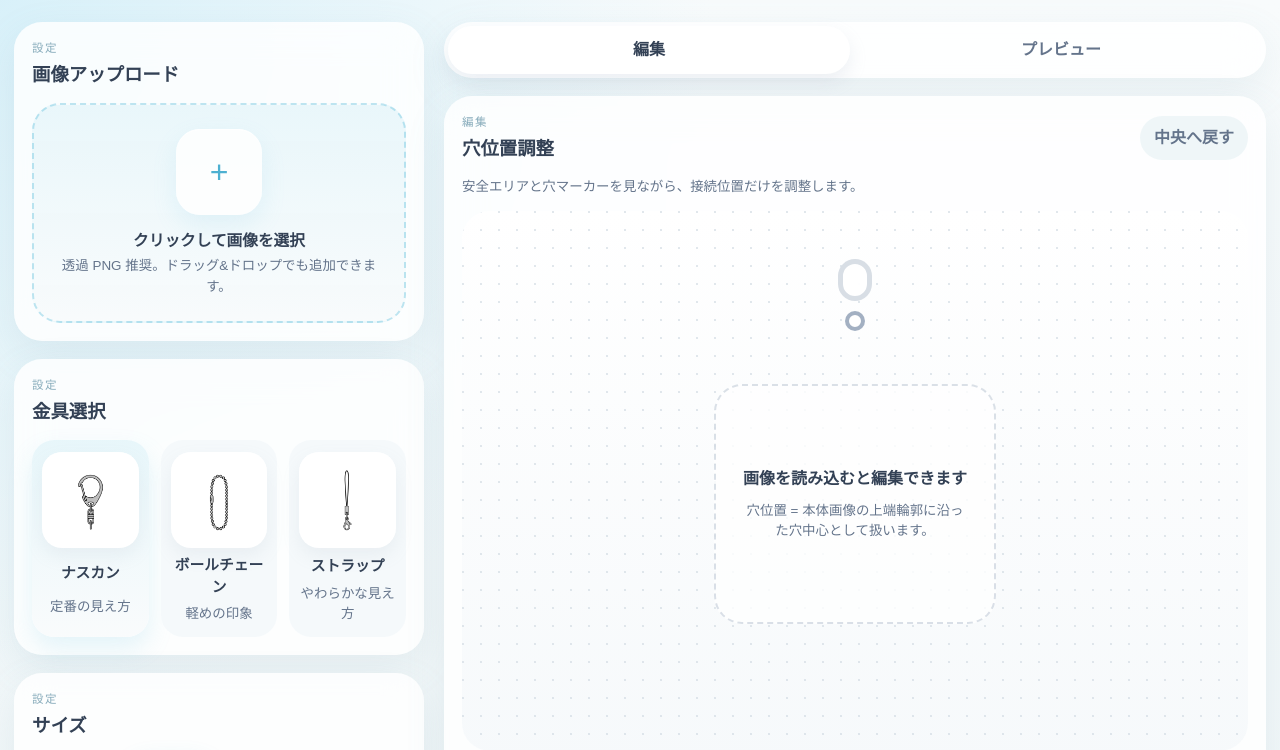
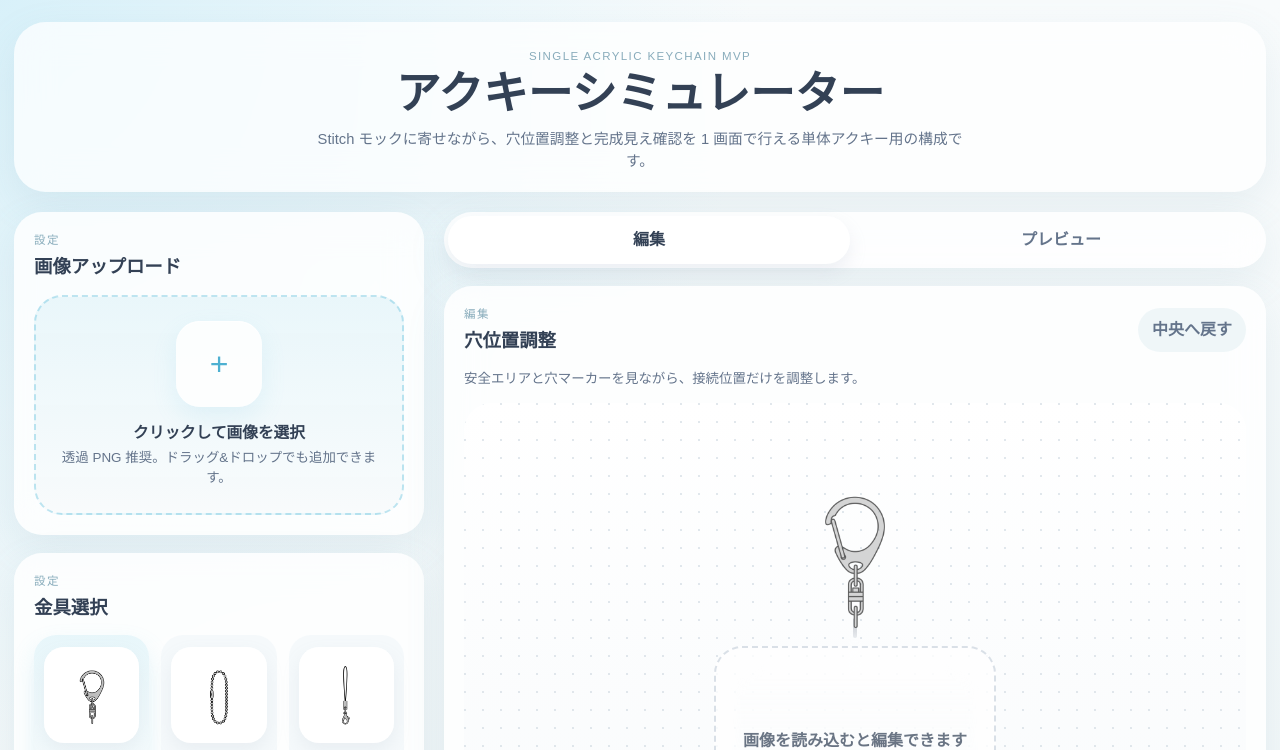
Before and after one commit to chihiro-ak/akkey-simurator, a React (Vite) app: page / in a window 1280 px wide. Shown: the top 750 px of the page. Built offline with nearby package versions, Linux system fonts and the light colour scheme; a web font is replaced by a local one.

Commit message:
feat: polish keychain hardware rendering

```diff
--- a/src/App.tsx
+++ b/src/App.tsx
@@ -65,8 +65,8 @@ export default function App() {
   const hardwareWidth = hardwareSize;
   const hardwareHeight = hardwareSize;
   const hardwareBottomPx = hardwareHeight * ((partContour?.bottomOpaquePercent ?? 86) / 100);
-  const ringSize = Math.min(Math.max(hardwareSize * 0.24, 22), 32);
-  const anchorTop = viewportWidth >= 1200 ? 86 : viewportWidth >= 768 ? 76 : 64;
+  const ringSize = Math.min(Math.max(hardwareSize * 0.36, 34), 48);
+  const anchorTop = viewportWidth >= 1200 ? 120 : viewportWidth >= 768 ? 100 : 92;
   const physicsModel = useMemo(
     () =>
       getPreviewPhysicsModel(
@@ -98,6 +98,7 @@ export default function App() {
   const renderedAngle = viewMode === "edit" || dragging ? 0 : angle;
   const holeOffsetRatio = Math.min(1, Math.abs(holePosition - 50) / 32);
   const hardwareCounterRotation = `${((renderedAngle * 180) / Math.PI) * (0.34 + holeOffsetRatio * 0.44)}deg`;
+  const thicknessClass = `thickness-${thicknessMm}`;
 
   const handleUpload = async (event: React.ChangeEvent<HTMLInputElement>) => {
     const file = event.target.files?.[0];
@@ -117,6 +118,12 @@ export default function App() {
 
   return (
     <main className="workspace-shell">
+      <header className="page-header">
+        <p className="section-label">Single Acrylic Keychain MVP</p>
+        <h1>アクキーシミュレーター</h1>
+        <p>Stitch モックに寄せながら、穴位置調整と完成見え確認を 1 画面で行える単体アクキー用の構成です。</p>
+      </header>
+
       <div className="workspace-grid">
         <SettingsSidebar
           artwork={artwork}
@@ -149,12 +156,18 @@ export default function App() {
               artworkSize={artworkSize}
               cardRef={cardRef}
               error={error}
+              hardwareBottomPx={hardwareBottomPx}
+              hardwareHeight={hardwareHeight}
+              hardwareWidth={hardwareWidth}
               holePositionLabel={holePositionLabel}
               holeX={holeX}
               holeY={holeY}
               onBeginHoleDrag={beginHoleDrag}
               onResetHole={handleResetHole}
+              partImage={activePart.image}
+              ringSize={ringSize}
               status={status}
+              thicknessClass={thicknessClass}
             />
           ) : (
             <PreviewCanvas
@@ -177,6 +190,7 @@ export default function App() {
               previewRef={previewRef}
               renderedPart={activePart}
               ringSize={ringSize}
+              thicknessClass={thicknessClass}
             />
           )}
 
--- a/src/components/EditorCanvas.tsx
+++ b/src/components/EditorCanvas.tsx
@@ -1,8 +1,12 @@
+import { HardwareStack } from "./HardwareStack";
 import type { Artwork, UploadStatus } from "../simulator";
 
 type Props = {
   artwork: Artwork | null;
   artworkSize: number;
+  hardwareBottomPx: number;
+  hardwareHeight: number;
+  hardwareWidth: number;
   cardRef: React.RefObject<HTMLDivElement | null>;
   error: string | null;
   holePositionLabel: string;
@@ -10,12 +14,18 @@ type Props = {
   holeY: number;
   onBeginHoleDrag: (event: React.PointerEvent<HTMLButtonElement>) => void;
   onResetHole: () => void;
+  partImage: string;
+  ringSize: number;
   status: UploadStatus;
+  thicknessClass: string;
 };
 
 export function EditorCanvas({
   artwork,
   artworkSize,
+  hardwareBottomPx,
+  hardwareHeight,
+  hardwareWidth,
   cardRef,
   error,
   holePositionLabel,
@@ -23,7 +33,10 @@ export function EditorCanvas({
   holeY,
   onBeginHoleDrag,
   onResetHole,
+  partImage,
+  ringSize,
   status,
+  thicknessClass,
 }: Props) {
   return (
     <section className="canvas-card">
@@ -40,12 +53,19 @@ export function EditorCanvas({
       <p className="canvas-note">安全エリアと穴マーカーを見ながら、接続位置だけを調整します。</p>
 
       <div className="editor-stage">
-        <div className="editor-guide">
-          <span className="editor-guide-top" />
-          <span className="editor-guide-ring" />
+        <div className="editor-hardware-wrap">
+          <HardwareStack
+            hardwareBottomPx={hardwareBottomPx}
+            hardwareHeight={hardwareHeight}
+            hardwareWidth={hardwareWidth}
+            muted
+            partImage={partImage}
+            ringSize={ringSize}
+            variant="editor"
+          />
         </div>
 
-        <div className="editor-artwork" ref={cardRef} style={{ width: `${artworkSize}px` }}>
+        <div className={`editor-artwork ${thicknessClass}`} ref={cardRef} style={{ width: `${artworkSize}px` }}>
           {artwork ? (
             <>
               <span className="safe-area-band" />
--- /dev/null
+++ b/src/components/HardwareStack.tsx
@@ -0,0 +1,58 @@
+import { jumpRingAsset } from "../keychainConfig";
+
+type Props = {
+  counterRotation?: string;
+  hardwareBottomPx: number;
+  hardwareHeight: number;
+  hardwareWidth: number;
+  muted?: boolean;
+  partImage: string;
+  ringSize: number;
+  variant: "editor" | "preview";
+};
+
+export function HardwareStack({
+  counterRotation = "0deg",
+  hardwareBottomPx,
+  hardwareHeight,
+  hardwareWidth,
+  muted = false,
+  partImage,
+  ringSize,
+  variant,
+}: Props) {
+  const connectorHeight = Math.max(10, Math.min(ringSize * 0.9, 20));
+
+  return (
+    <div className={`hardware-stack is-${variant} ${muted ? "is-muted" : ""}`}>
+      <div
+        className="hardware-layer"
+        style={{
+          width: `${hardwareWidth}px`,
+          height: `${hardwareHeight}px`,
+          transform: `translateX(-50%) rotate(${counterRotation})`,
+        }}
+      >
+        <img alt="" className="hardware-image" draggable={false} src={partImage} />
+      </div>
+
+      <span
+        className="hardware-connector"
+        style={{
+          height: `${connectorHeight}px`,
+          top: `${hardwareBottomPx - connectorHeight * 0.5}px`,
+        }}
+      />
+
+      <div className="ring-layer" style={{ top: `${hardwareBottomPx + ringSize * 0.08}px` }}>
+        <img
+          alt=""
+          className="ring-image"
+          draggable={false}
+          src={jumpRingAsset}
+          style={{ width: `${ringSize}px`, height: `${ringSize}px` }}
+        />
+      </div>
+    </div>
+  );
+}
--- a/src/styles.css
+++ b/src/styles.css
@@ -66,6 +66,31 @@ img {
   padding: 22px 14px 40px;
 }
 
+.page-header {
+  width: min(100%, 1460px);
+  margin: 0 auto 20px;
+  padding: 26px 24px 20px;
+  border-radius: 32px;
+  background: rgba(255, 255, 255, 0.72);
+  backdrop-filter: blur(18px);
+  box-shadow: var(--shadow-soft);
+  text-align: center;
+}
+
+.page-header h1 {
+  margin: 0;
+  font-size: clamp(1.85rem, 5vw, 2.8rem);
+  line-height: 1.08;
+  color: var(--text-main);
+}
+
+.page-header p:last-child {
+  margin: 10px auto 0;
+  max-width: 42rem;
+  color: var(--text-sub);
+  font-size: 0.92rem;
+}
+
 .workspace-grid {
   width: min(100%, 1460px);
   margin: 0 auto;
@@ -93,7 +118,7 @@ img {
 .canvas-card,
 .summary-card {
   border-radius: 28px;
-  padding: 18px;
+  padding: 20px;
   display: grid;
   gap: 14px;
 }
@@ -333,7 +358,7 @@ img {
 .editor-stage,
 .preview-stage {
   position: relative;
-  min-height: 540px;
+  min-height: 620px;
   border-radius: 28px;
   overflow: hidden;
   background:
@@ -344,30 +369,20 @@ img {
   place-items: center;
 }
 
-.editor-guide {
+.editor-stage {
+  padding-top: 36px;
+}
+
+.preview-stage {
+  padding-top: 24px;
+  touch-action: none;
+}
+
+.editor-hardware-wrap {
   position: absolute;
-  top: 48px;
+  top: 58px;
   left: 50%;
   transform: translateX(-50%);
-  display: grid;
-  justify-items: center;
-  gap: 10px;
-}
-
-.editor-guide-top {
-  width: 34px;
-  height: 42px;
-  border-radius: 999px;
-  border: 5px solid rgba(148, 163, 184, 0.36);
-  background: rgba(255, 255, 255, 0.96);
-}
-
-.editor-guide-ring {
-  width: 20px;
-  height: 20px;
-  border-radius: 999px;
-  border: 4px solid rgba(148, 163, 184, 0.86);
-  background: rgba(255, 255, 255, 0.96);
 }
 
 .editor-artwork,
@@ -377,16 +392,29 @@ img {
 }
 
 .editor-artwork {
-  margin-top: 88px;
+  margin-top: 112px;
 }
 
 .artwork-image {
+  position: relative;
+  z-index: 1;
   width: 100%;
   height: 100%;
   object-fit: contain;
   pointer-events: none;
   user-select: none;
   -webkit-user-drag: none;
+}
+
+.editor-artwork::before,
+.preview-artwork::before {
+  content: "";
+  position: absolute;
+  inset: 8% 8% 6%;
+  border-radius: 26px;
+  background: linear-gradient(180deg, rgba(255, 255, 255, 0.34), rgba(205, 231, 241, 0.14));
+  filter: blur(3px);
+  z-index: 0;
 }
 
 .safe-area-band {
@@ -473,10 +501,6 @@ img {
   font-size: 1rem;
 }
 
-.preview-stage {
-  touch-action: none;
-}
-
 .swing-anchor {
   position: absolute;
   left: 50%;
@@ -497,6 +521,8 @@ img {
   display: grid;
   place-items: center;
   pointer-events: none;
+  transform-origin: 50% 100%;
+  z-index: 1;
 }
 
 .hardware-image {
@@ -506,16 +532,47 @@ img {
   object-position: bottom center;
 }
 
+.hardware-stack.is-editor {
+  opacity: 0.64;
+  filter: saturate(0.88);
+}
+
+.hardware-stack.is-preview {
+  filter: drop-shadow(0 6px 10px rgba(100, 116, 139, 0.14));
+}
+
+.hardware-connector {
+  position: absolute;
+  left: -2px;
+  width: 4px;
+  border-radius: 999px;
+  background: linear-gradient(180deg, rgba(156, 163, 175, 0.96), rgba(214, 219, 226, 0.96));
+}
+
 .ring-layer {
   position: absolute;
   left: 0;
   transform: translateX(-50%);
   display: grid;
   place-items: center;
+  z-index: 2;
+}
+
+.ring-layer::before {
+  content: "";
+  position: absolute;
+  inset: -6px;
+  border-radius: 999px;
+  background: radial-gradient(circle, rgba(255, 255, 255, 0.28), rgba(255, 255, 255, 0));
 }
 
 .ring-image {
   object-fit: contain;
+  filter: drop-shadow(0 4px 8px rgba(148, 163, 184, 0.24)) brightness(0.9) contrast(1.1);
+}
+
+.preview-artwork {
+  z-index: 3;
 }
 
 .canvas-footer {
@@ -549,14 +606,53 @@ img {
   font-size: 0.8rem;
 }
 
+.thickness-3 .artwork-image {
+  filter: drop-shadow(0 6px 12px rgba(148, 163, 184, 0.14));
+}
+
+.thickness-5 .artwork-image {
+  filter: drop-shadow(0 8px 16px rgba(148, 163, 184, 0.18)) saturate(1.02);
+}
+
+.thickness-5::before {
+  transform: translate(3px, 3px);
+  opacity: 0.78;
+}
+
+.thickness-8 .artwork-image {
+  filter: drop-shadow(0 10px 20px rgba(148, 163, 184, 0.24)) saturate(1.04);
+}
+
+.thickness-8::before {
+  transform: translate(5px, 4px);
+  opacity: 0.92;
+}
+
 @media (max-width: 560px) {
   .part-grid,
   .chip-grid {
     grid-template-columns: repeat(2, minmax(0, 1fr));
   }
 
+  .page-header {
+    padding-inline: 18px;
+  }
+
   .summary-grid {
     grid-template-columns: 1fr;
+  }
+
+  .editor-stage,
+  .preview-stage {
+    min-height: 560px;
+  }
+
+  .editor-hardware-wrap {
+    top: 76px;
+  }
+
+  .editor-artwork {
+    margin-top: 126px;
   }
 }
 
@@ -570,4 +666,19 @@ img {
     position: sticky;
     top: 24px;
   }
+
+  .summary-card {
+    grid-template-columns: minmax(0, 1fr) auto;
+    align-items: center;
+    gap: 18px;
+  }
+
+  .summary-header,
+  .helper-copy {
+    grid-column: 1 / -1;
+  }
+
+  .summary-grid {
+    grid-template-columns: repeat(4, minmax(0, 1fr));
+  }
 }
```
Also changed, not shown: src/components/PreviewCanvas.tsx (+16 -21 lines).
